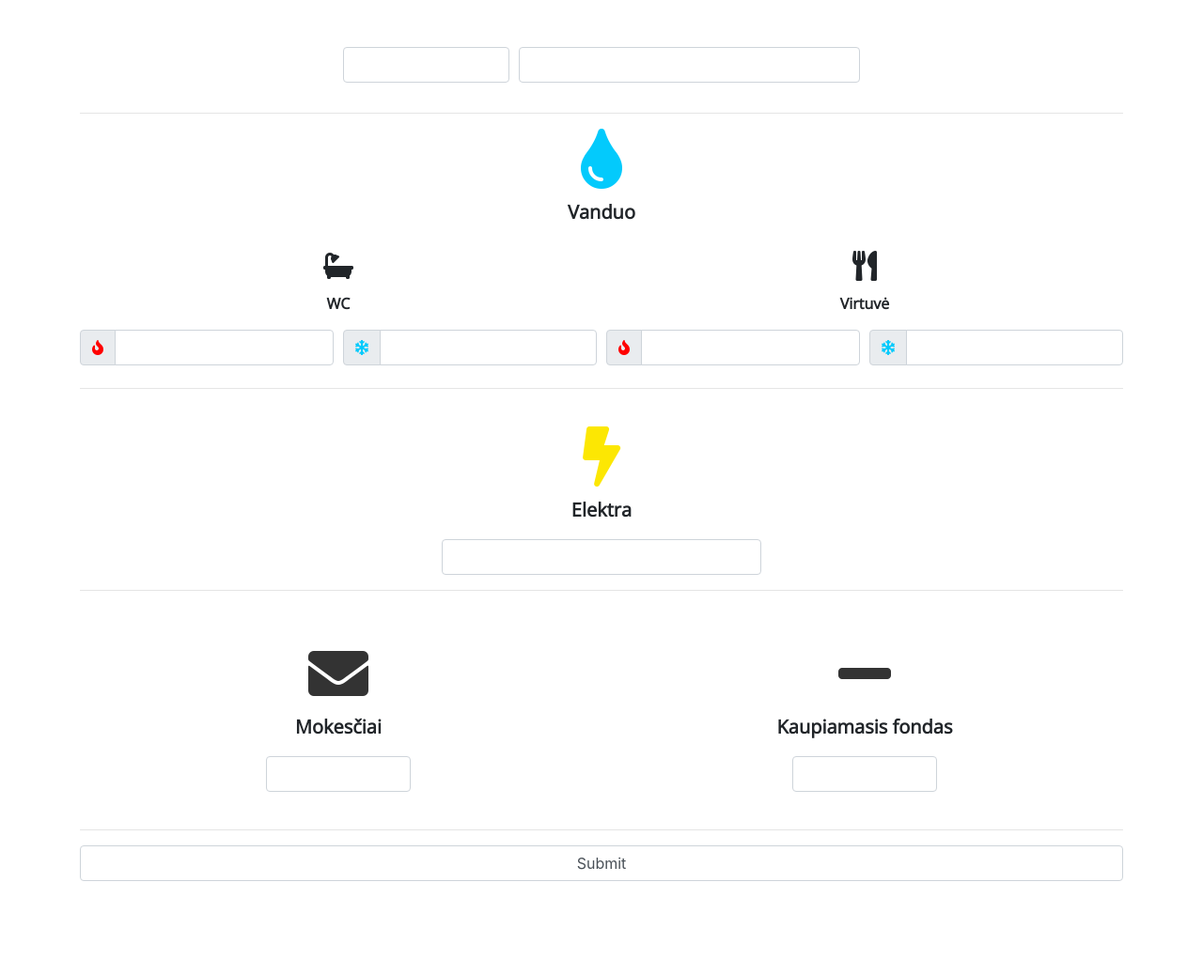
After one commit to Kintenis/quick-taxes, a Symfony app: template templates/tax/index.html.twig in a window 1280 px wide. The commit adds this page. Shown: the whole page at 94% size. Run offline with Twig, Linux system fonts and the light colour scheme; the template is opened without the code that fills it, so the values that code supplies are empty; form fields are guessed from the names that the template uses; some libraries are stand-ins or nearby versions.

Commit message:
Creating tax form type & rendering it.

```diff
--- a/composer.json
+++ b/composer.json
@@ -24,6 +24,7 @@
         "symfony/http-client": "5.3.*",
         "symfony/intl": "5.3.*",
         "symfony/mailer": "5.3.*",
+        "symfony/maker-bundle": "^1.33",
         "symfony/mime": "5.3.*",
         "symfony/monolog-bundle": "^3.1",
         "symfony/notifier": "5.3.*",
@@ -48,7 +49,6 @@
         "symfony/browser-kit": "^5.3",
         "symfony/css-selector": "^5.3",
         "symfony/debug-bundle": "^5.3",
-        "symfony/maker-bundle": "^1.0",
         "symfony/phpunit-bridge": "^5.3",
         "symfony/stopwatch": "^5.3",
         "symfony/var-dumper": "^5.3",
--- /dev/null
+++ b/public/css/base.css
@@ -0,0 +1,43 @@
+body {
+    padding-bottom: 100px;
+}
+
+.date_form {
+    margin-top: 50px;
+}
+
+.location {
+    margin-top: 10px;
+}
+
+.location-text {
+    font-size: 16px;
+    font-weight: bold;
+    font-family: Open Sans;
+    margin-top: 10px;
+}
+
+.utility {
+    font-size: 20px;
+    font-weight: bold;
+    font-family: Open Sans;
+    margin-top: 10px;
+}
+
+.hot-report-box {
+    border: 5px solid #333;
+    height: 400px;
+    width: 400px;
+}
+
+.hot-report-box-title {
+    font-size: 28px;
+    margin-top: 10px;
+    color: #333;
+}
+
+.report-table-box {
+    width: 90%;
+    border: 2px solid #333;
+    padding-bottom: 200px;
+}
--- a/templates/base.html.twig
+++ b/templates/base.html.twig
@@ -2,15 +2,20 @@
 <html>
     <head>
         <meta charset="UTF-8">
-        <title>{% block title %}Welcome!{% endblock %}</title>
+        <title>{% block title %}{% endblock %}</title>
         {# Run `composer require symfony/webpack-encore-bundle`
            and uncomment the following Encore helpers to start using Symfony UX #}
         {% block stylesheets %}
-            {#{{ encore_entry_link_tags('app') }}#}
+            <link rel="stylesheet" href="https://stackpath.bootstrapcdn.com/bootstrap/4.3.1/css/bootstrap.min.css" integrity="sha384-ggOyR0iXCbMQv3Xipma34MD+dH/1fQ784/j6cY/iJTQUOhcWr7x9JvoRxT2MZw1T" crossorigin="anonymous">
+            <link rel="stylesheet" href="https://use.fontawesome.com/releases/v5.5.0/css/all.css" integrity="sha384-B4dIYHKNBt8Bc12p+WXckhzcICo0wtJAoU8YZTY5qE0Id1GSseTk6S+L3BlXeVIU" crossorigin="anonymous">
+            <link rel="stylesheet" type="text/css" href="//fonts.googleapis.com/css?family=Open+Sans" />
+            <link rel="stylesheet" href="{{ asset('css/base.css') }}">
         {% endblock %}
 
         {% block javascripts %}
-            {#{{ encore_entry_script_tags('app') }}#}
+            <script src="https://code.jquery.com/jquery-3.3.1.slim.min.js" integrity="sha384-q8i/X+965DzO0rT7abK41JStQIAqVgRVzpbzo5smXKp4YfRvH+8abtTE1Pi6jizo" crossorigin="anonymous"></script>
+            <script src="https://cdnjs.cloudflare.com/ajax/libs/popper.js/1.14.7/umd/popper.min.js" integrity="sha384-UO2eT0CpHqdSJQ6hJty5KVphtPhzWj9WO1clHTMGa3JDZwrnQq4sF86dIHNDz0W1" crossorigin="anonymous"></script>
+            <script src="https://stackpath.bootstrapcdn.com/bootstrap/4.3.1/js/bootstrap.min.js" integrity="sha384-JjSmVgyd0p3pXB1rRibZUAYoIIy6OrQ6VrjIEaFf/nJGzIxFDsf4x0xIM+B07jRM" crossorigin="anonymous"></script>
         {% endblock %}
     </head>
     <body>
--- /dev/null
+++ b/templates/tax/index.html.twig
@@ -0,0 +1,130 @@
+{% extends 'base.html.twig' %}
+
+{% block title %}I. Kanto al. 21-6{% endblock %}
+
+{% block body %}
+
+    <div class="container">
+        <div class="row text-center">
+            <div class="col-md-12">
+                <form method="post" action="" id="form-date" class="date_form">
+                    <div class="form-row">
+                        <div class="form-group col-md-2 offset-md-3">
+                            {{ form_widget(form.year) }}
+                        </div>
+                        <div class="form-group col-md-4">
+                            {{ form_widget(form.month) }}
+                        </div>
+                    </div>
+                    <hr>
+
+                    <div>
+                        <i class="fas fa-tint fa-4x" style="color: #03cafc;"></i>
+                        <p class="utility">Vanduo</p>
+                    </div>
+
+                    <div class="form-row">
+                        <div class="col-md-6 location">
+                            <i class="fas fa-bath fa-2x"></i>
+                            <p class="location-text">WC</p>
+
+                            <div class="form-row align-items-center">
+                                <div class="col-md-6">
+                                    <div class="input-group mb-2">
+                                        <div class="input-group-prepend">
+                                            <div class="input-group-text"><i class="fas fa-fire"
+                                                                             style="color: red;"></i>
+                                            </div>
+                                        </div>
+                                        {{ form_widget(form.hotWc) }}
+                                    </div>
+                                </div>
+                                <div class="col-md-6">
+                                    <div class="input-group mb-2">
+                                        <div class="input-group-prepend">
+                                            <div class="input-group-text"><i class="fas fa-snowflake"
+                                                                             style="color: #03cafc;"></i></div>
+                                        </div>
+                                        {{ form_widget(form.coldWc) }}
+                                    </div>
+                                </div>
+                            </div>
+                        </div>
+                        <div class="col-md-6 location">
+                            <i class="fas fa-utensils fa-2x"></i>
+                            <p class="location-text">Virtuvė</p>
+
+                            <div class="form-row align-items-center">
+                                <div class="col-md-6">
+                                    <div class="input-group mb-2">
+                                        <div class="input-group-prepend">
+                                            <div class="input-group-text"><i class="fas fa-fire"
+                                                                             style="color: red;"></i>
+                                            </div>
+                                        </div>
+                                        {{ form_widget(form.hotKitchen) }}
+                                    </div>
+                                </div>
+                                <div class="col-md-6">
+                                    <div class="input-group mb-2">
+                                        <div class="input-group-prepend">
+                                            <div class="input-group-text"><i class="fas fa-snowflake"
+                                                                             style="color: #03cafc;"></i></div>
+                                        </div>
+                                        {{ form_widget(form.coldKitchen) }}
+                                    </div>
+                                </div>
+                            </div>
+                        </div>
+                    </div>
+                    <hr>
+
+                    <div class="col-md-12" style="margin-top: 40px;">
+                        <i class="fas fa-bolt fa-4x" style="color: #fce703;"></i>
+                        <p class="utility">Elektra</p>
+                    </div>
+                    <div class="col-md-4 offset-md-4">
+                        <div class="form-group">
+                            {{ form_widget(form.electric) }}
+                        </div>
+                    </div>
+                    <hr>
+
+                    <div class="form-row align-items-center">
+                        <div class="col-md-6">
+                            <div class="input-group mb-2">
+                                <div class="col-md-12" style="margin-top: 40px;">
+                                    <i class="fa fa-envelope fa-4x" style="color: #333;"></i>
+                                    <p class="utility">Mokesčiai</p>
+                                </div>
+                                <div class="col-md-4 offset-md-4">
+                                    <div class="form-group">
+                                        {{ form_widget(form.tax) }}
+                                    </div>
+                                </div>
+                            </div>
+                        </div>
+                        <div class="col-md-6">
+                            <div class="input-group mb-2">
+                                <div class="col-md-12" style="margin-top: 40px;">
+                                    <i class="fa fa-minus fa-4x" style="color: #333;"></i>
+                                    <p class="utility">Kaupiamasis fondas</p>
+                                </div>
+                                <div class="col-md-4 offset-md-4">
+                                    <div class="form-group">
+                                        {{ form_widget(form.fund) }}
+                                    </div>
+                                </div>
+                            </div>
+                        </div>
+                    </div>
+
+                    <hr>
+
+                    {{ form_widget(form.submit) }}
+
+                </form>
+            </div>
+        </div>
+    </div>
+{% endblock %}
```
Also changed, not shown: migrations/Version20210814131755.php (added, +33 -0 lines), migrations/Version20210814190828.php (added, +31 -0 lines), src/Controller/TaxController.php (added, +27 -0 lines), src/Entity/Tax.php (added, +177 -0 lines), src/Form/TaxType.php (added, +162 -0 lines), src/Repository/TaxRepository.php (added, +50 -0 lines), 2 other files.
